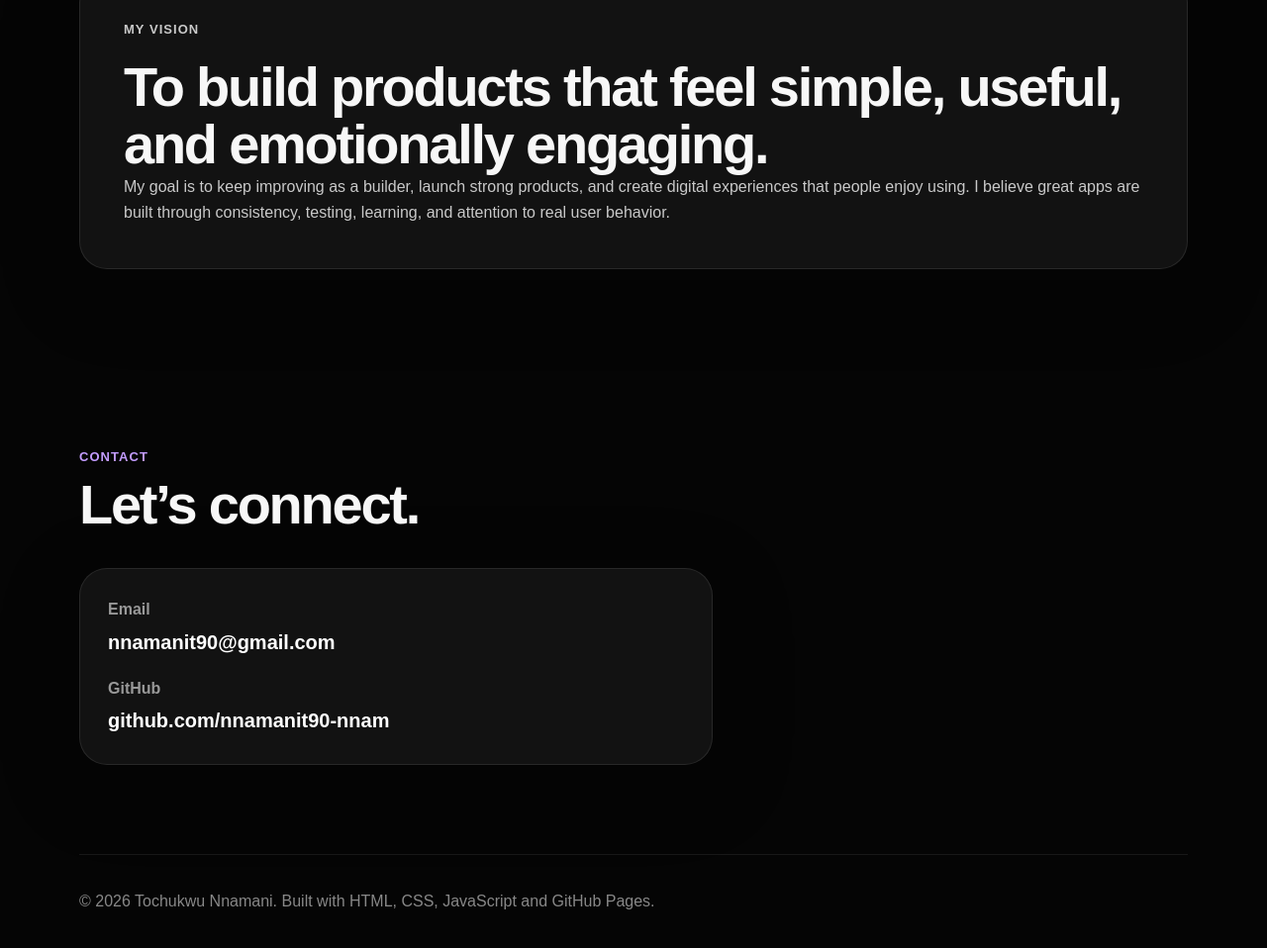
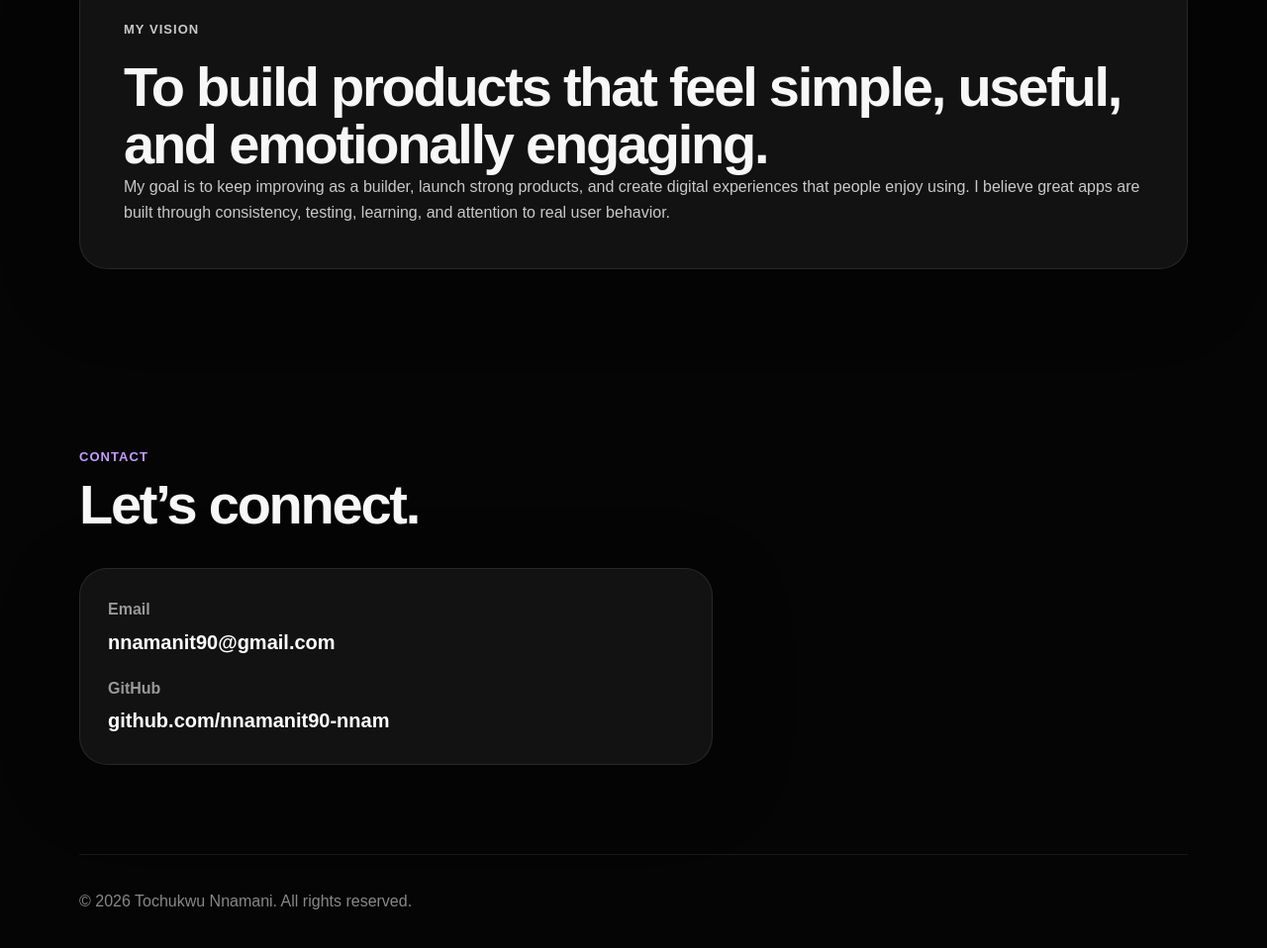
Before and after one commit to nnamanit90-nnam/nnamanit90-nnam.github.io, a plain HTML site: page index.html in a window 1280 px wide. Shown: the part 2959-3917 px from the top of the page at 99% size. Drawn offline with Linux system fonts and the light colour scheme.

Commit message:
Build modern personal portfolio

```diff
--- a/index.html
+++ b/index.html
@@ -175,7 +175,7 @@
   </main>
 
   <footer>
-    <p>© <span id="year"></span> Tochukwu Nnamani. Built with HTML, CSS, JavaScript and GitHub Pages.</p>
+    <p>© <span id="year"></span> Tochukwu Nnamani. All rights reserved.</p>
   </footer>
 
   <script src="script.js"></script>
```
